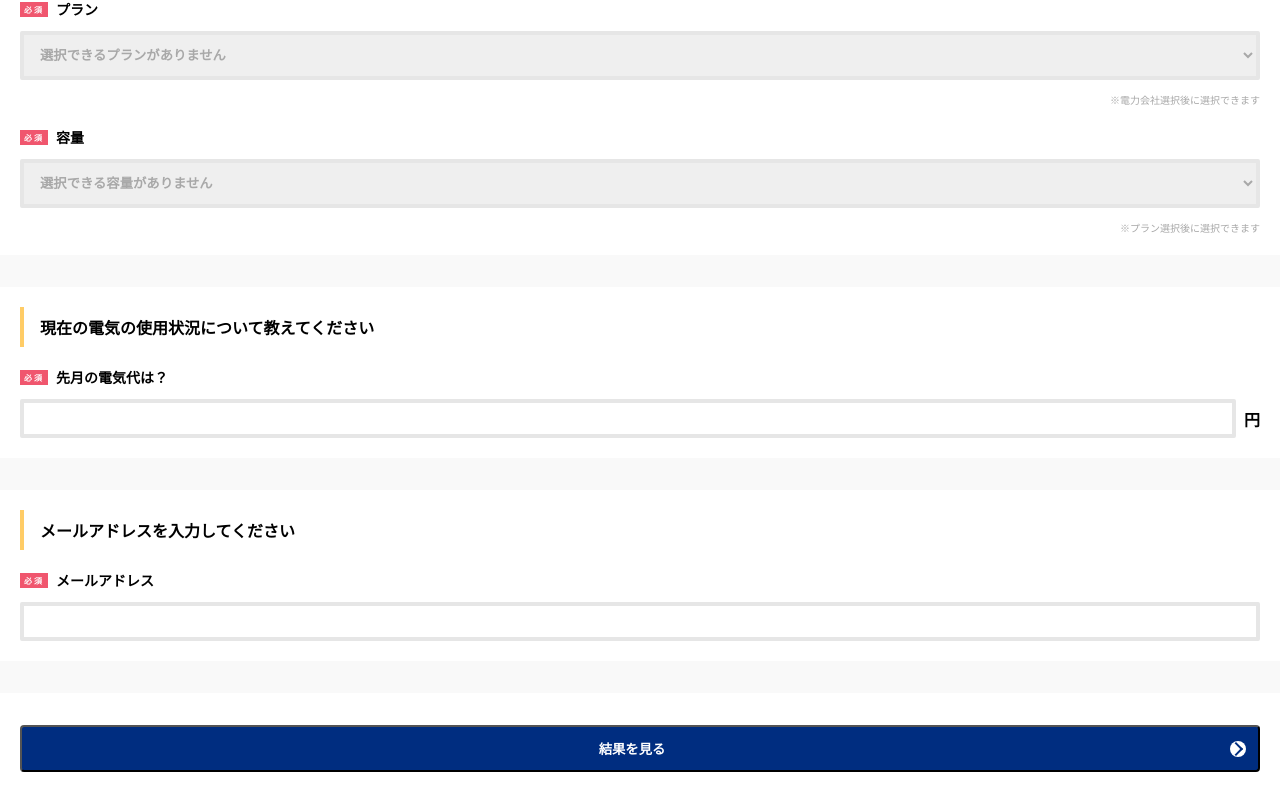
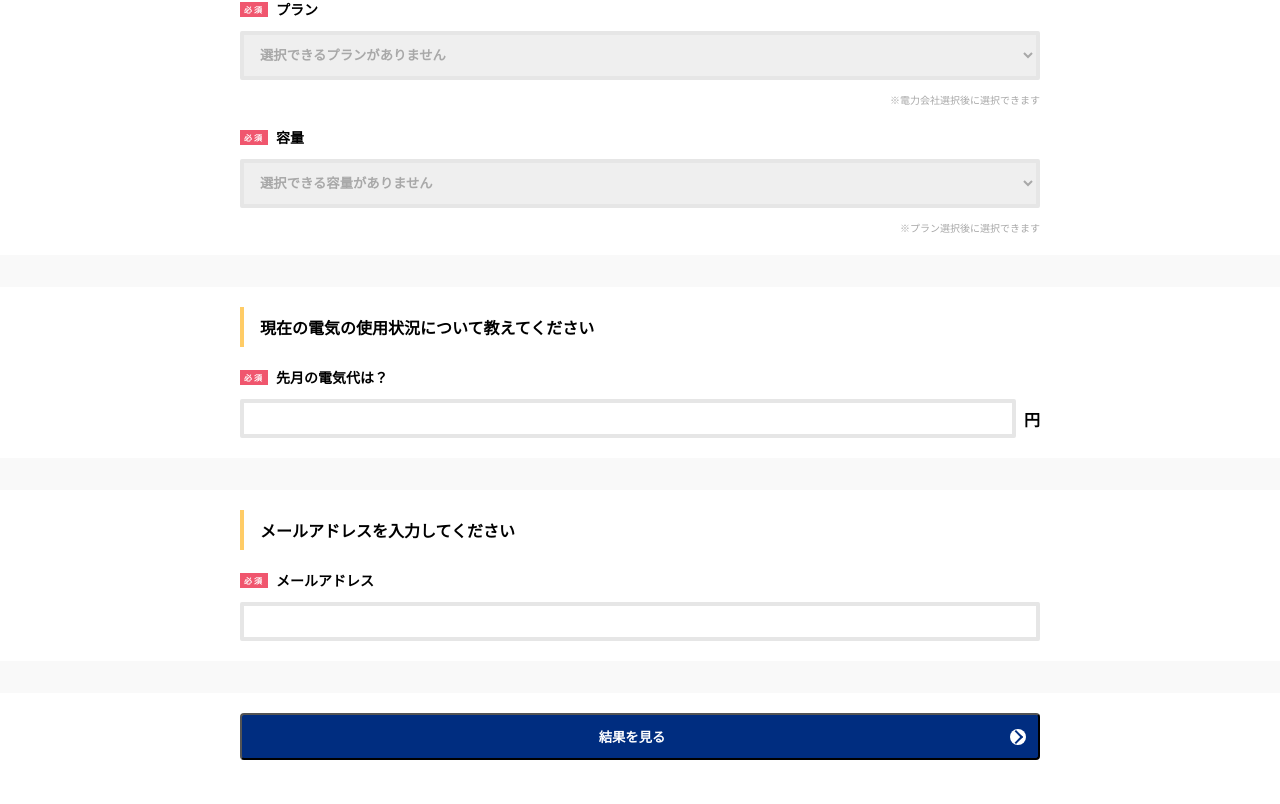
Before and after one commit to enechange/coding-challenge, a Next.js app in the folder frontend_challenge_2/challenges/toru_shimizu/coding-challenge/: page / in a window 1280 px wide. Shown: the part 583-1387 px from the top of the page. After the commit the page ends 1363 px from the top, so only its background shows below. Built offline with nearby package versions, Linux system fonts and the light colour scheme.

Commit message:
fix: PC画面での左右の余白を調整

```diff
--- a/frontend_challenge_2/challenges/toru_shimizu/coding-challenge/src/components/features/simulation-form.module.scss
+++ b/frontend_challenge_2/challenges/toru_shimizu/coding-challenge/src/components/features/simulation-form.module.scss
@@ -8,6 +8,9 @@
   padding: 32px 20px 32px 20px;
   background-color: $white;
 
+  @media screen and (min-width: 768px) {
+    padding: 20px 240px;
+  }
   button {
     display: grid;
     grid-template-columns: 1fr auto;
--- a/frontend_challenge_2/challenges/toru_shimizu/coding-challenge/src/components/ui/form-content.module.scss
+++ b/frontend_challenge_2/challenges/toru_shimizu/coding-challenge/src/components/ui/form-content.module.scss
@@ -5,6 +5,9 @@
   gap: 20px;
   padding: 20px;
   background-color: $white;
+  @media screen and (min-width: 768px) {
+    padding: 20px 240px;
+  }
   .inputWrapper {
     display: grid;
     gap: 8px;
```
